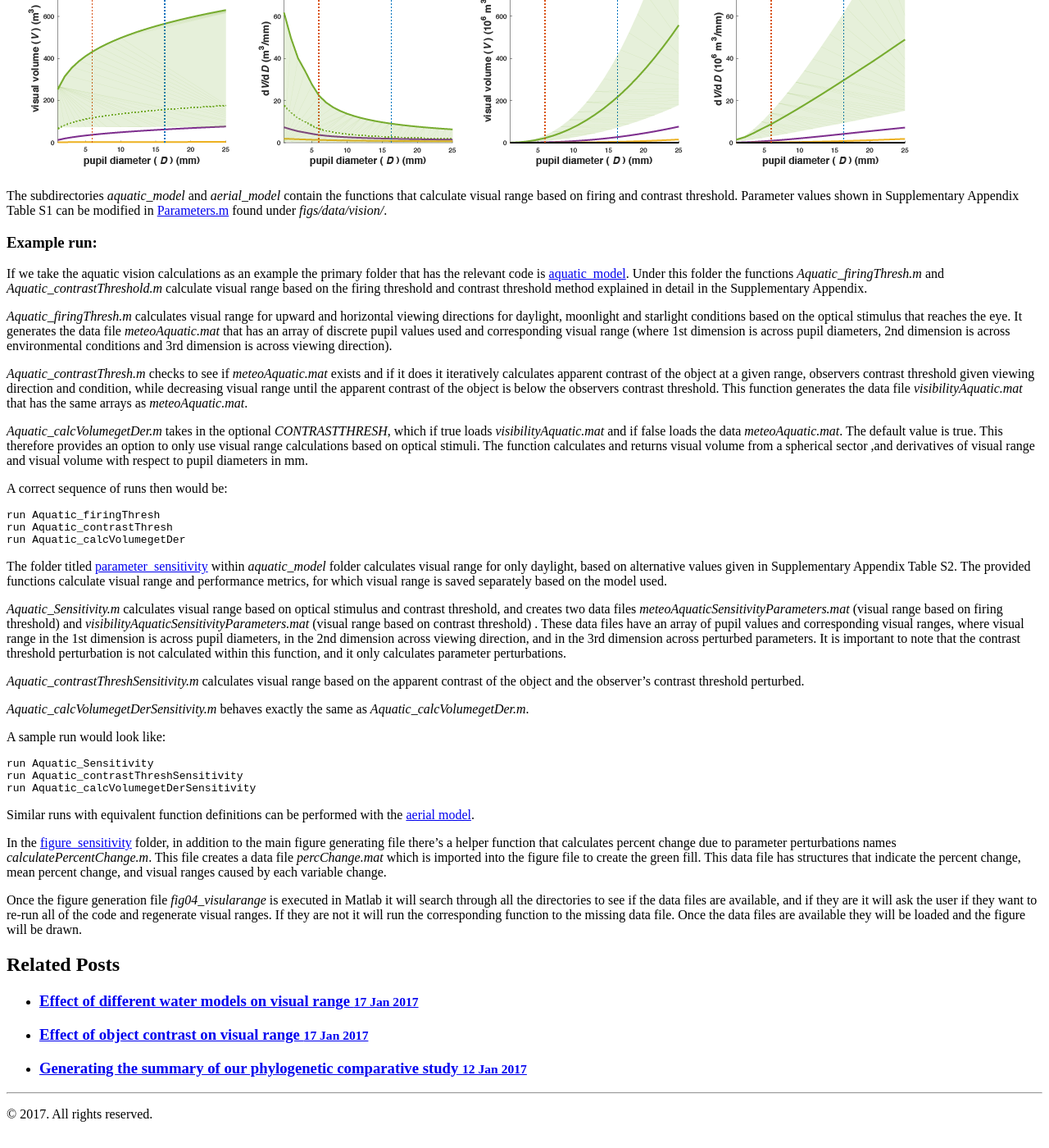
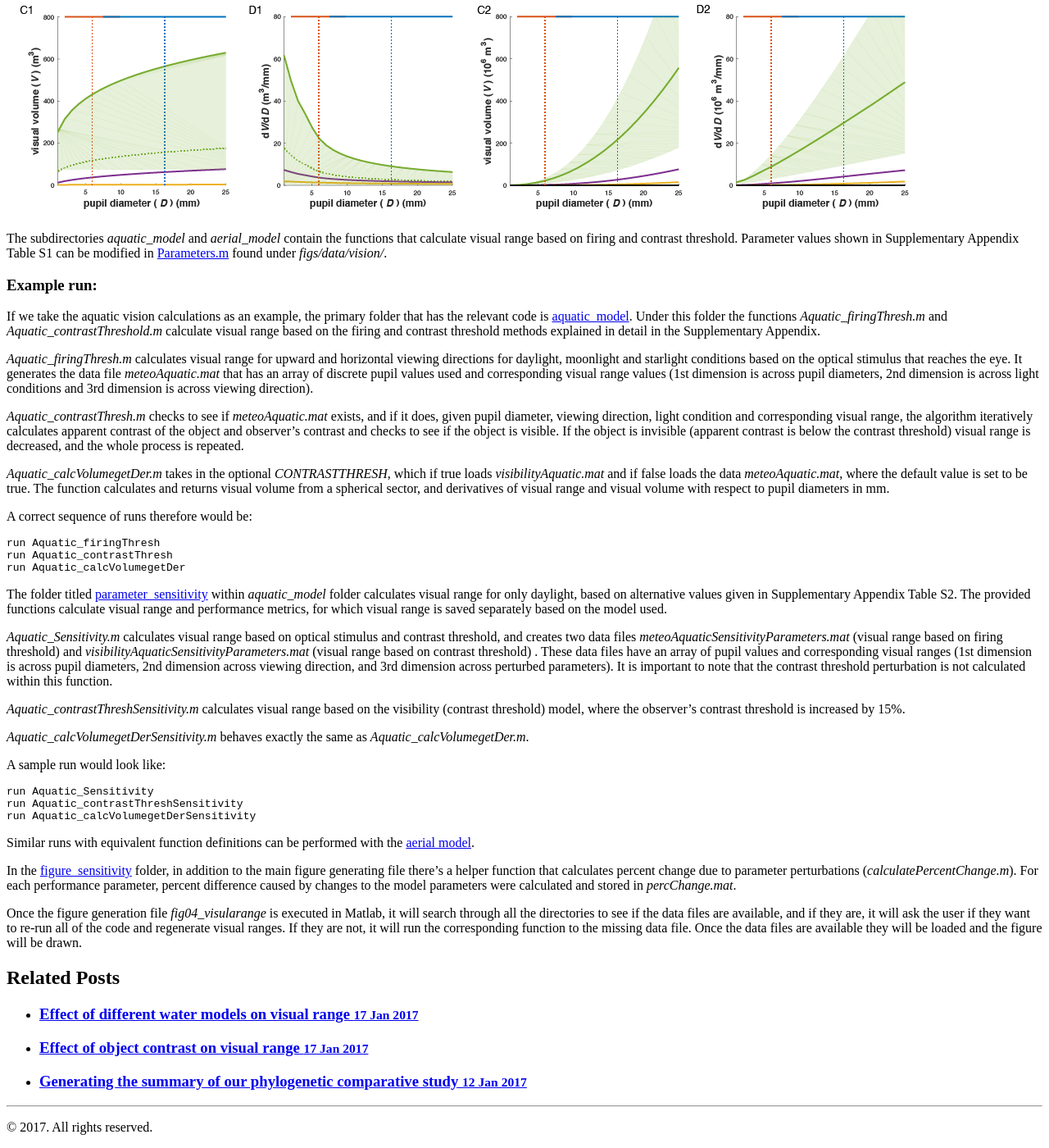
Before and after one commit to chenchen2015/maciverlab.github.io, a Jekyll site: the page built from _posts/2017-01-12-compviz.md, in a window 1280 px wide and 1400 px high, scrolled down 1102 px. Shown: the whole window at 82% size. Built offline with Jekyll 4.4.1, drawn with Linux system fonts in a browser that asks for light colours; nearby versions of some CDN libraries; some of the changed text lies outside the part shown.

````diff
--- a/_posts/2017-01-12-compviz.md
+++ b/_posts/2017-01-12-compviz.md
@@ -4,14 +4,16 @@ title: Computational visual ecology
 tags: [compviz, visual-range, matlab, contrast-threshold]
 ---
 
-The numerical model for both aquatic and aerial vision contains two components: calculation of the optical stimulus, which can overestimate visual range (particularly in the aerial case), and calculation of the effect of contrast threshold. The framework for calculation of the optical stimulus is adapted from Nilsson et al., which calculates visual range based on the assumption that there are two separate channels that view the background and the target, where channel size is determined by the angular size of the target on the retina (given a particular photoreceptor arrangement) for optimal viewing. Contrast follows the same attenuation law as light, and therefore the objects perceived contrast in absolute values less than its inherent contrast. The governing law in vision then becomes: if an object’s apparent contrast at a given range is smaller than the observer’s contrast threshold, the object is said to invisible.
+The numerical model for both aquatic and aerial vision contains two components: calculation of the optical stimulus, which can overestimate visual range (particularly in the aerial case), and calculation of the effect of contrast threshold. The framework for calculation of the optical stimulus is adapted from Nilsson et al., which calculates visual range based on the assumption that there are two separate channels that view the background and the target, where channel size is determined by the angular size of the target on the retina (given a particular photoreceptor arrangement) for optimal viewing.
+
+However, visibility of an object is dependent on the apparent contrast of the object, and the observer’s contrast threshold. Contrast follows the same attenuation law as light, and therefore the object’s perceived contrast in absolute value is less than its inherent contrast. The governing law in vision then becomes: if an object’s apparent contrast at a given range is smaller than the observer’s contrast threshold the object is said to invisible.
 
 
 The set of functions provided in folder [fig04_visualrange](https://github.com/maciverlab/bigeye/tree/master/figs/fig04_visualrange) calculate:
 
 1. Visual range for a 10cm disk in aquatic and aerial environments, for photopic, scotopic and mesopic viewing conditions
 2. Visual sensory volume which is estimated by a spherical sector with radius equal to visual range, azimuth equal to 305º for aquatic and 287º for aerial, and elevation equal to 60º for aquatic and 30º for aerial vision.
-3. Derivatives of both visual range and visual sensory volume with respect to pupil size a proxy  for performance/gain.
+3. Derivatives of both visual range and visual sensory volume with respect to pupil size, which are used as a proxy for performance/gain.
 
 
 Parent folder (fig04_visualrange) has three subdirectories: [aquatic_model](https://github.com/maciverlab/bigeye/tree/master/figs/fig04_visualrange/aquatic_model), [aerial_model](https://github.com/maciverlab/bigeye/tree/master/figs/fig04_visualrange/aerial_model), and [figure_sensitivity](https://github.com/maciverlab/bigeye/tree/master/figs/fig04_visualrange/figure_sensitivity).
@@ -27,7 +29,7 @@ Figure folder has two functions that execute:
 run fig04_visualrangeWsensitivity
 ```
 
-This function generates the following figure (Figure 4):
+The execution of the above function generates the following figure:
 
 ![Visual range and performance for aquatic and aerial conditions]({{site.url}}/assets/fig04.png)
 
@@ -37,18 +39,18 @@ The subdirectories *aquatic_model* and *aerial_model* contain the functions that
 
 ### Example run:
 
-If we take the aquatic vision calculations as an example the primary folder that has the relevant code is [aquatic_model](https://github.com/maciverlab/bigeye/tree/master/figs/fig04_visualrange/aquatic_model). Under this folder the functions *Aquatic_firingThresh.m* and *Aquatic_contrastThreshold.m* calculate visual range based on the firing threshold and contrast threshold method explained in detail in the Supplementary Appendix.
+If we take the aquatic vision calculations as an example, the primary folder that has the relevant code is [aquatic_model](https://github.com/maciverlab/bigeye/tree/master/figs/fig04_visualrange/aquatic_model). Under this folder the functions *Aquatic_firingThresh.m* and *Aquatic_contrastThreshold.m* calculate visual range based on the firing and contrast threshold methods explained in detail in the Supplementary Appendix.
 
 
-*Aquatic_firingThresh.m* calculates visual range for upward and horizontal viewing directions for daylight, moonlight and starlight conditions based on the optical stimulus that reaches the eye. It generates the data file *meteoAquatic.mat* that has an array of discrete pupil values used and corresponding visual range (where 1st dimension is across pupil diameters, 2nd dimension is across environmental conditions and 3rd dimension is across viewing direction).
+*Aquatic_firingThresh.m* calculates visual range for upward and horizontal viewing directions for daylight, moonlight and starlight conditions based on the optical stimulus that reaches the eye. It generates the data file *meteoAquatic.mat* that has an array of discrete pupil values used and corresponding visual range values (1st dimension is across pupil diameters, 2nd dimension is across light conditions and 3rd dimension is across viewing direction).
 
 
-*Aquatic_contrastThresh.m* checks to see if *meteoAquatic.mat* exists and if it does it iteratively calculates apparent contrast of the object at a given range, observers contrast threshold given viewing direction and condition, while decreasing visual range until the apparent contrast of the object is below the observers contrast threshold. This function generates the data file *visibilityAquatic.mat* that has the same arrays as *meteoAquatic.mat*.
+*Aquatic_contrastThresh.m* checks to see if *meteoAquatic.mat* exists, and if it does, given pupil diameter, viewing direction, light condition and corresponding visual range, the algorithm iteratively calculates apparent contrast of the object and observer’s contrast and checks to see if the object is visible. If the object is invisible (apparent contrast is below the contrast threshold) visual range is decreased, and the whole process is repeated.
 
 
-*Aquatic_calcVolumegetDer.m* takes in the optional *CONTRASTTHRESH*, which if true loads *visibilityAquatic.mat* and if false loads the data *meteoAquatic.mat*. The default value is true. This therefore provides an option to only use visual range calculations based on optical stimuli. The function calculates and returns visual volume from a spherical sector ,and derivatives of visual range and visual volume with respect to pupil diameters in mm.
+*Aquatic_calcVolumegetDer.m* takes in the optional *CONTRASTTHRESH*, which if true loads *visibilityAquatic.mat* and if false loads the data *meteoAquatic.mat*, where the default value is set to be true. The function calculates and returns visual volume from a spherical sector, and derivatives of visual range and visual volume with respect to pupil diameters in mm.
 
-A correct sequence of runs then would be:
+A correct sequence of runs therefore would be:
 
 
 ```Matlab
@@ -60,10 +62,10 @@ run Aquatic_calcVolumegetDer
 The folder titled [parameter_sensitivity](https://github.com/maciverlab/bigeye/tree/master/figs/fig04_visualrange/aquatic_model/parameter_sensitivity) within *aquatic_model* folder calculates visual range for only daylight, based on alternative values given in Supplementary Appendix Table S2. The provided functions calculate visual range and performance metrics, for which visual range is saved separately based on the model used.
 
 
-*Aquatic_Sensitivity.m* calculates visual range based on optical stimulus and contrast threshold, and creates two data files *meteoAquaticSensitivityParameters.mat* (visual range based on firing threshold) and *visibilityAquaticSensitivityParameters.mat* (visual range based on contrast threshold) . These data files have an array of pupil values and corresponding visual ranges, where visual range in the 1st dimension is across pupil diameters, in the 2nd dimension across viewing direction, and in the 3rd dimension across perturbed parameters. It is important to note that the contrast threshold perturbation is not calculated within this function, and it only calculates parameter perturbations.
+*Aquatic_Sensitivity.m* calculates visual range based on optical stimulus and contrast threshold, and creates two data files *meteoAquaticSensitivityParameters.mat* (visual range based on firing threshold) and *visibilityAquaticSensitivityParameters.mat* (visual range based on contrast threshold) . These data files have an array of pupil values and corresponding visual ranges (1st dimension is across pupil diameters, 2nd dimension across viewing direction, and 3rd dimension across perturbed parameters). It is important to note that the contrast threshold perturbation is not calculated within this function.
 
 
-*Aquatic_contrastThreshSensitivity.m* calculates visual range based on the apparent contrast of the object and the observer’s contrast threshold perturbed.
+*Aquatic_contrastThreshSensitivity.m* calculates visual range based on the visibility (contrast threshold) model, where the observer’s contrast threshold is increased by 15%.
 
 
 *Aquatic_calcVolumegetDerSensitivity.m* behaves exactly the same as *Aquatic_calcVolumegetDer.m*.
@@ -80,7 +82,7 @@ run Aquatic_calcVolumegetDerSensitivity
 Similar runs with equivalent function definitions can be performed with the [aerial model](https://github.com/maciverlab/bigeye/tree/master/figs/fig04_visualrange/aerial_model).
 
 
-In the [figure_sensitivity](https://github.com/maciverlab/bigeye/blob/master/figs/fig04_visualrange/figure_sensitivity/calculatePercentChange.m) folder, in addition to the main figure generating file there’s a helper function that calculates percent change due to parameter perturbations names *calculatePercentChange.m*. This file creates a data file *percChange.mat* which is imported into the figure file to create the green fill. This data file has structures that indicate the percent change, mean percent change, and visual ranges caused by each variable change.
+In the [figure_sensitivity](https://github.com/maciverlab/bigeye/blob/master/figs/fig04_visualrange/figure_sensitivity/calculatePercentChange.m) folder, in addition to the main figure generating file there’s a helper function that calculates percent change due to parameter perturbations (*calculatePercentChange.m*). For each performance parameter, percent difference caused by changes to the model parameters were calculated and stored in *percChange.mat*.
 
 
-Once the figure generation file *fig04_visularange* is executed in Matlab it will search through all the directories to see if the data files are available, and if they are it will ask the user if they want to re-run all of the code and regenerate visual ranges. If they are not it will run the corresponding function to the missing data file. Once the data files are available they will be loaded and the figure will be drawn.
+Once the figure generation file *fig04_visularange* is executed in Matlab, it will search through all the directories to see if the data files are available, and if they are, it will ask the user if they want to re-run all of the code and regenerate visual ranges. If they are not, it will run the corresponding function to the missing data file. Once the data files are available they will be loaded and the figure will be drawn.
````
Also changed, not shown: _posts/2017-01-12-eyesocket.md (+9 -7 lines), _posts/2017-01-12-phylo.md (+3 -3 lines), 1 other file.
